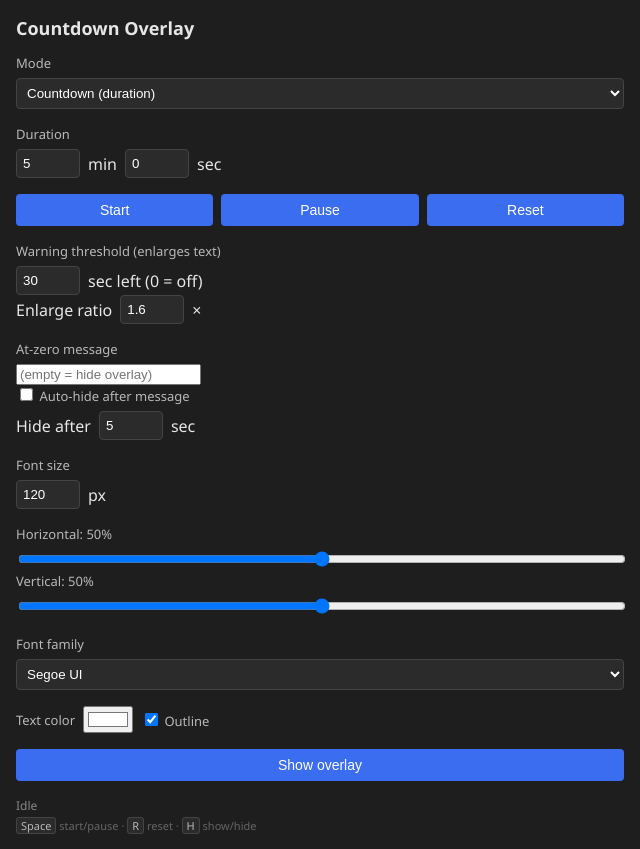
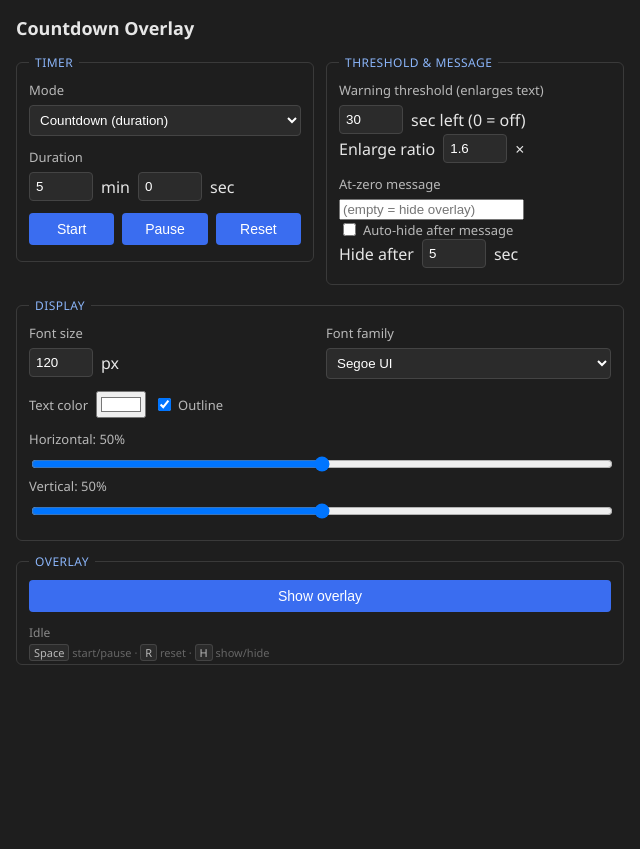
Before and after one commit to TahuDocx/countdown-timer-clock-overlay, an Electron app: page control.html in a window 640 px wide. After the commit the page ends 800 px from the top, so only its background shows below. Drawn offline with Linux system fonts and the light colour scheme; no server answers.

Commit message:
refactor: reorganize control window into grouped grid and set min size
- Control window now opens at 640x660 with a 560x520 minimum size.
- Rebuilt control.html as a responsive grid of labelled fieldset groups:
  Timer, Threshold & message, Display, and Overlay. Font size/family sit
  side by side inside Display.
- Added grid/group/inline styles to control.css.
- No behavior change: all element IDs are preserved, so the timer engine,
  mode-based show/hide, and settings persistence work unchanged.

Co-Authored-By: Claude Opus 4.8 <noreply@anthropic.com>

```diff
--- a/control.css
+++ b/control.css
@@ -10,7 +10,34 @@ body {
 
 h1 { font-size: 18px; margin: 0 0 14px; }
 
-.block { margin-bottom: 16px; }
+.groups {
+  display: grid;
+  grid-template-columns: 1fr 1fr;
+  gap: 12px;
+  align-items: start;
+}
+.span2 { grid-column: 1 / -1; }
+
+.group {
+  border: 1px solid #3a3a3a;
+  border-radius: 6px;
+  padding: 10px 12px 4px;
+  margin: 0;
+  min-width: 0;
+}
+.group legend {
+  font-size: 12px;
+  color: #8ab4f8;
+  padding: 0 6px;
+  text-transform: uppercase;
+  letter-spacing: 0.04em;
+}
+
+.grid2 { display: grid; grid-template-columns: 1fr 1fr; gap: 12px; }
+
+.block { margin-bottom: 12px; }
+
+.inline { display: inline-flex; align-items: center; gap: 4px; margin: 0; }
 
 label { display: block; font-size: 13px; margin-bottom: 6px; color: #b8b8b8; }
 
--- a/control.html
+++ b/control.html
@@ -7,7 +7,11 @@
 <body>
   <h1>Countdown Overlay</h1>
 
-  <section class="block">
+  <div class="groups">
+    <fieldset class="group">
+      <legend>Timer</legend>
+
+      <div class="block">
         <label>Mode</label>
         <select id="mode">
           <option value="countdown" selected>Countdown (duration)</option>
@@ -15,9 +19,9 @@
           <option value="countup">Count-up (stopwatch)</option>
           <option value="clock">Live clock</option>
         </select>
-  </section>
+      </div>
 
-  <section class="block" id="durationBlock">
+      <div class="block" id="durationBlock">
         <label>Duration</label>
         <div class="row">
           <input id="minutes" type="number" min="0" max="999" value="5" />
@@ -25,25 +29,29 @@
           <input id="seconds" type="number" min="0" max="59" value="0" />
           <span>sec</span>
         </div>
-  </section>
+      </div>
 
-  <section class="block" id="targetBlock" style="display:none">
+      <div class="block" id="targetBlock" style="display:none">
         <label>Target time</label>
         <div class="row">
           <input id="targetTime" type="time" step="60" value="10:00" />
           <span>(next occurrence)</span>
         </div>
-  </section>
+      </div>
 
-  <section class="block">
+      <div class="block">
         <div class="row buttons">
           <button id="start">Start</button>
           <button id="pause">Pause</button>
           <button id="reset">Reset</button>
         </div>
-  </section>
+      </div>
+    </fieldset>
 
-  <section class="block" id="thresholdBlock">
+    <fieldset class="group" id="thresholdBlock">
+      <legend>Threshold &amp; message</legend>
+
+      <div class="block">
         <label id="thresholdLabel">Warning threshold (enlarges text)</label>
         <div class="row">
           <input id="threshold" type="number" min="0" max="86399" value="30" />
@@ -52,41 +60,39 @@
         <div class="row">
           <span>Enlarge ratio</span>
           <input id="enlarge" type="number" min="1" max="5" step="0.1" value="1.6" />
-      <span>×</span>
+          <span>&times;</span>
         </div>
-  </section>
+      </div>
 
-  <section class="block" id="endMessageBlock">
+      <div class="block" id="endMessageBlock">
         <label>At-zero message</label>
         <div class="row">
           <input id="endMessage" type="text" maxlength="60" placeholder="(empty = hide overlay)" />
         </div>
         <div class="row">
-      <label><input id="autoHide" type="checkbox" /> Auto-hide after message</label>
+          <label class="inline"><input id="autoHide" type="checkbox" /> Auto-hide after message</label>
         </div>
         <div class="row" id="hideDelayRow">
           <span>Hide after</span>
           <input id="hideDelay" type="number" min="0" max="3600" value="5" />
           <span>sec</span>
         </div>
-  </section>
+      </div>
+    </fieldset>
 
-  <section class="block">
+    <fieldset class="group span2">
+      <legend>Display</legend>
+
+      <div class="grid2">
+        <div class="block">
           <label>Font size</label>
           <div class="row">
             <input id="fontSize" type="number" min="10" max="1000" value="120" />
             <span>px</span>
           </div>
-  </section>
+        </div>
 
-  <section class="block">
-    <label>Horizontal: <span id="xVal">50</span>%</label>
-    <input id="posX" type="range" min="0" max="100" value="50" />
-    <label>Vertical: <span id="yVal">50</span>%</label>
-    <input id="posY" type="range" min="0" max="100" value="50" />
-  </section>
-
-  <section class="block">
+        <div class="block">
           <label>Font family</label>
           <select id="fontFamily">
             <option value='"Segoe UI", Arial, sans-serif'>Segoe UI</option>
@@ -98,22 +104,34 @@
             <option value='"Times New Roman", serif'>Times New Roman</option>
             <option value='"Courier New", monospace'>Courier New</option>
           </select>
-  </section>
+        </div>
+      </div>
 
-  <section class="block">
+      <div class="block">
         <div class="row">
-      <label style="margin:0">Text color</label>
+          <label class="inline">Text color</label>
           <input id="color" type="color" value="#ffffff" />
-      <label style="margin:0"><input id="outline" type="checkbox" checked /> Outline</label>
+          <label class="inline"><input id="outline" type="checkbox" checked /> Outline</label>
         </div>
-  </section>
+      </div>
 
-  <section class="block">
+      <div class="block">
+        <label>Horizontal: <span id="xVal">50</span>%</label>
+        <input id="posX" type="range" min="0" max="100" value="50" />
+        <label>Vertical: <span id="yVal">50</span>%</label>
+        <input id="posY" type="range" min="0" max="100" value="50" />
+      </div>
+    </fieldset>
+
+    <fieldset class="group span2">
+      <legend>Overlay</legend>
+      <div class="block">
         <button id="toggle" class="wide">Show overlay</button>
-  </section>
-
+      </div>
       <p id="status" class="status">Idle</p>
-  <p class="hint"><kbd>Space</kbd> start/pause · <kbd>R</kbd> reset · <kbd>H</kbd> show/hide</p>
+      <p class="hint"><kbd>Space</kbd> start/pause &middot; <kbd>R</kbd> reset &middot; <kbd>H</kbd> show/hide</p>
+    </fieldset>
+  </div>
 
   <script src="control.js"></script>
 </body>
--- a/main.js
+++ b/main.js
@@ -20,8 +20,10 @@ function pickOutputDisplay() {
 
 function createControlWindow() {
   controlWin = new BrowserWindow({
-    width: 420,
-    height: 560,
+    width: 640,
+    height: 660,
+    minWidth: 560,
+    minHeight: 520,
     title: 'Countdown Control',
     icon: path.join(__dirname, 'assets', 'icon.ico'),
     webPreferences: {
```
Lines whose indentation alone changed are shown as unchanged.
